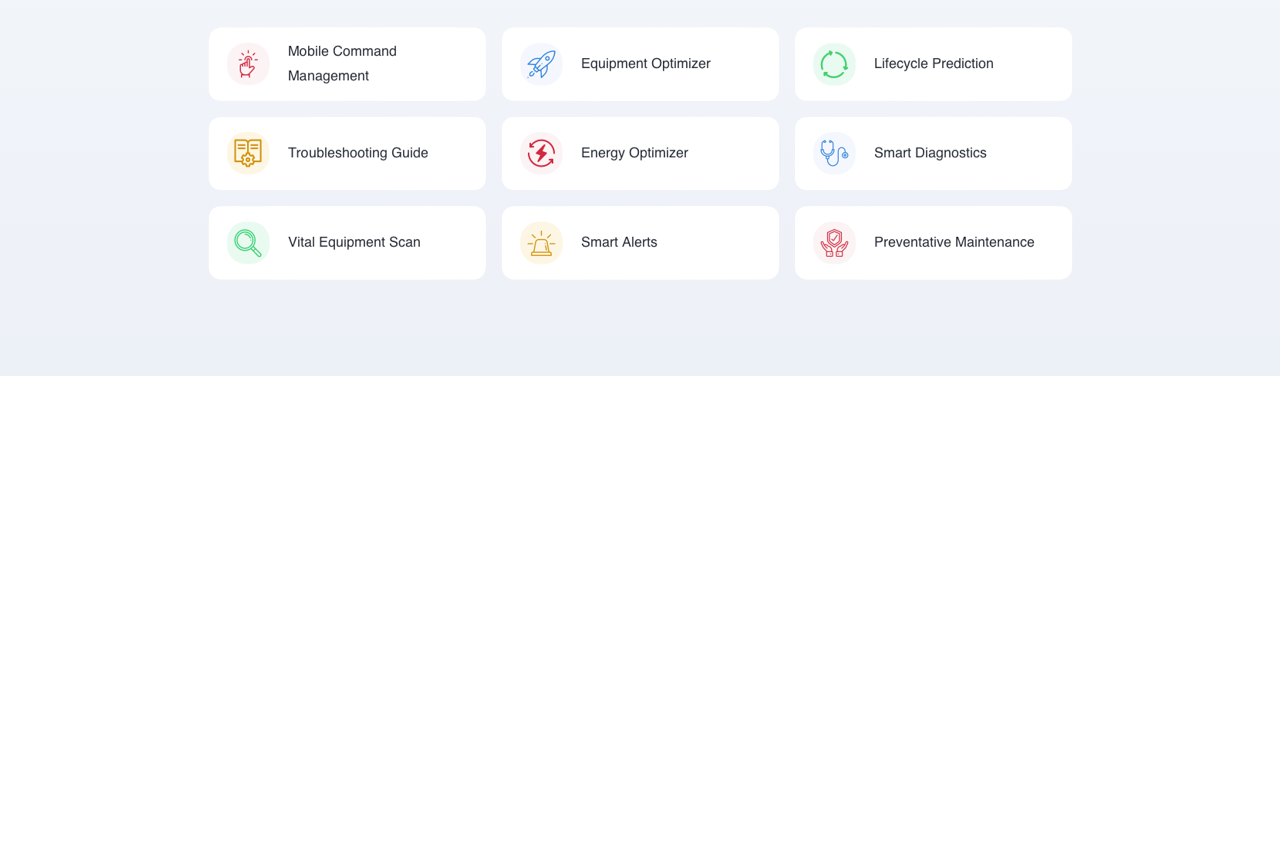
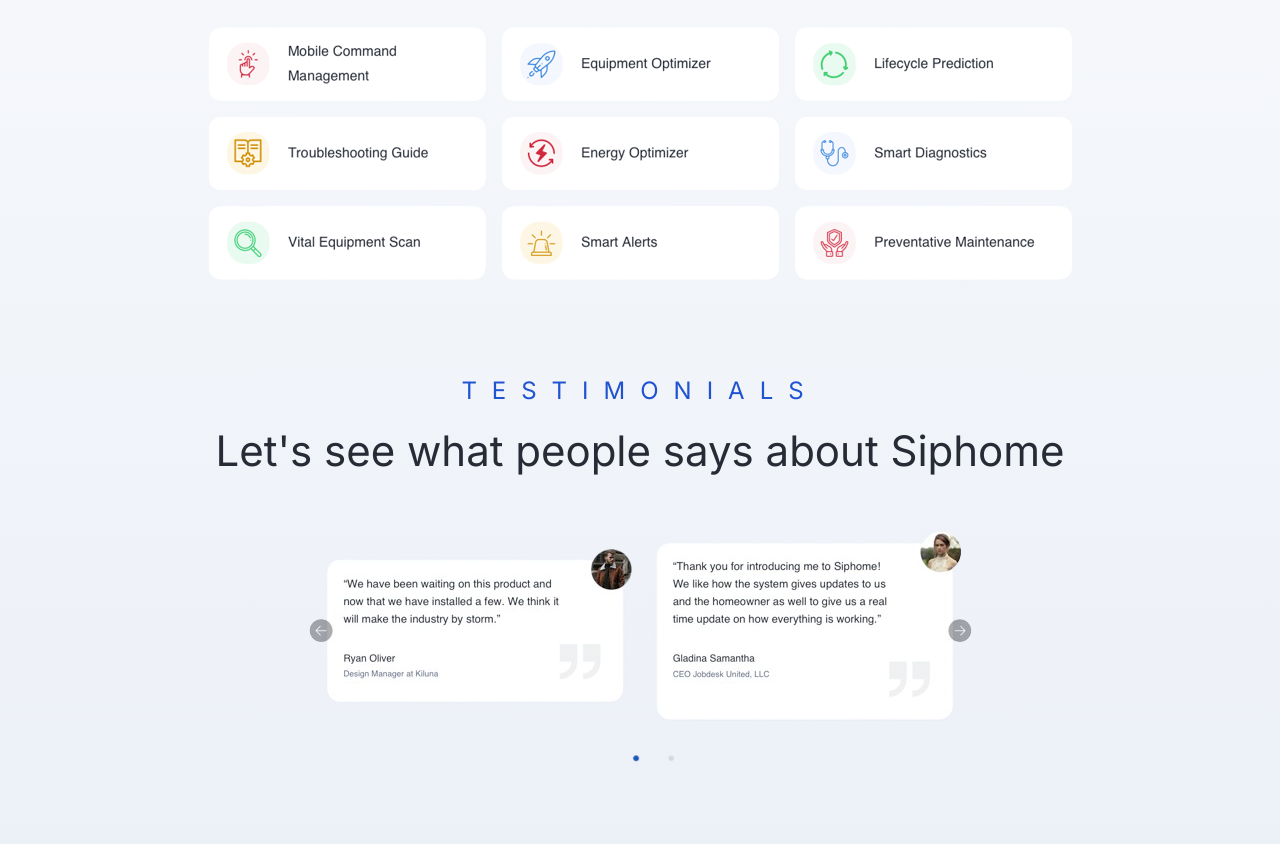
Before and after one commit to abudiab/Smart-Home, a plain HTML site: page index.html in a window 1280 px wide. Shown: the part 4181-5025 px from the top of the page. Before the commit the page ends 4557 px from the top, so only its background shows below. Drawn offline with Linux system fonts and the light colour scheme.

Commit message:
added testimonials

```diff
--- a/index.html
+++ b/index.html
@@ -138,6 +138,14 @@
           <img src="./images/illustration-1.png" alt="" />
           <img src="./images/services-1.png" alt="" />
         </div>
+
+        <div class="testimonials-body">
+          <h2 class="services-secondary-title">Testimonials</h2>
+          <h3 class="services-main-title">
+            Let's see what people says about Siphome
+          </h3>
+          <img src="./images/Card/Plain/testimonials.png" alt="" />
+        </div>
       </div>
     </section>
   </body>
--- a/style.css
+++ b/style.css
@@ -294,14 +294,14 @@ img.rightside-corner {
   justify-content: center;
 }
 
-.services-body .services-secondary-title {
+.services-secondary-title {
   color: var(--clr-primary-3);
   letter-spacing: 0.625em;
   text-transform: uppercase;
   margin-bottom: 1.25rem;
 }
 
-.services-body .services-main-title {
+.services-main-title {
   font-size: 2.625rem;
   color: var(--clr-dark);
   margin-bottom: 1.25rem;
@@ -309,6 +309,13 @@ img.rightside-corner {
 
 #services img {
   margin: 2rem 0 5rem;
+}
+
+.testimonials-body {
+  display: flex;
+  flex-direction: column;
+  align-items: center;
+  justify-content: center;
 }
 
 /*Media Queries*/
```
Also changed, not shown: images/Card/Plain/testimonials.png (added).
